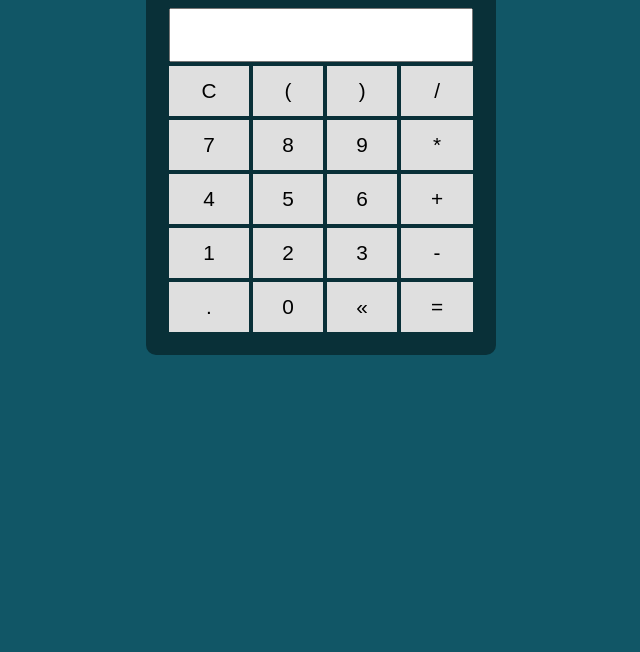
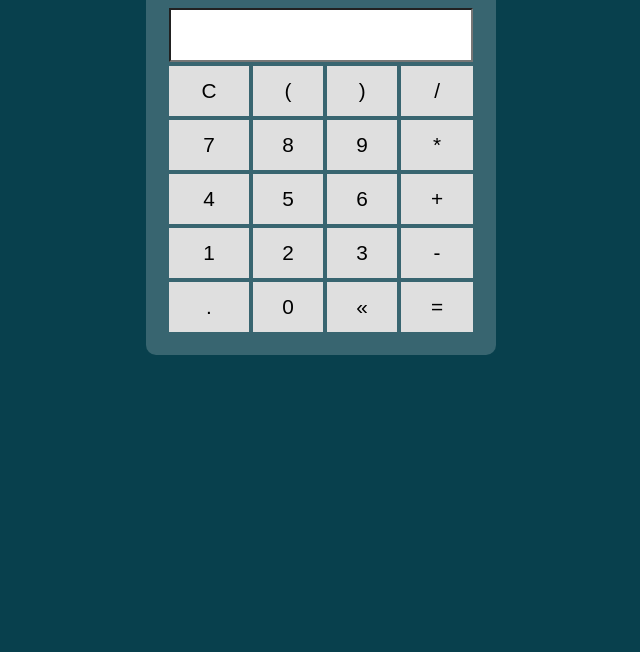
Before and after one commit to gabrielp1999/calculadora2.0, a plain HTML site: page index.html in a window 1280 px wide. Shown: the part 148-800 px from the top of the page, without its empty margins (319-959 px from the left). Drawn offline with nearby package versions, Linux system fonts and the light colour scheme.

Commit message:
atualização 2.1

```diff
--- a/assets/css/style.css
+++ b/assets/css/style.css
@@ -1,6 +1,6 @@
 @import url('https://fonts.googleapis.com/css?family=Open+Sans:400,700&display=swap');
 :root {
-  --primary-color: rgb(17, 86, 102);
+  --primary-color: rgb(8, 64, 77);
   --primary-color-darker: rgb(9, 48, 56);
 }
 
@@ -21,10 +21,13 @@ body {
 .container {
   max-width: 350px;
   margin: 50px auto;
-  background: rgba(9, 48, 56, 1.0);
+  background: rgba(250, 250, 250, 0.2);
   padding: 20px;
   border-radius: 10px;
 }
+  input{
+    background-color:#fff;
+  }
 
 .calculadora2.0 {
   width: 300px;
--- a/index.html
+++ b/index.html
@@ -6,7 +6,8 @@
   <meta name="viewport" content="width=device-width, initial-scale=1.0">
   <meta http-equiv="X-UA-Compatible" content="ie=edge">
   <title>Calculadora 2.0</title>
-  <link rel="shortcut icon" href="./calculadora-ferramenta-matematica.png">
+  <link rel="shortcut icon" href="./assets/img/calculadora.png">
+
   <link rel="stylesheet" href="./assets/css/style.css">
 </head>
 
@@ -17,7 +18,7 @@
 
     <table class="calculadora2.0">
       <tr>
-        <td colspan="4"><input type="tel" class="display"></td>
+        <td colspan="4"><input type="text" class="display"></td>
       </tr>
 
       <tr>
```
Also changed, not shown: assets/img/calculadora.png (added).
